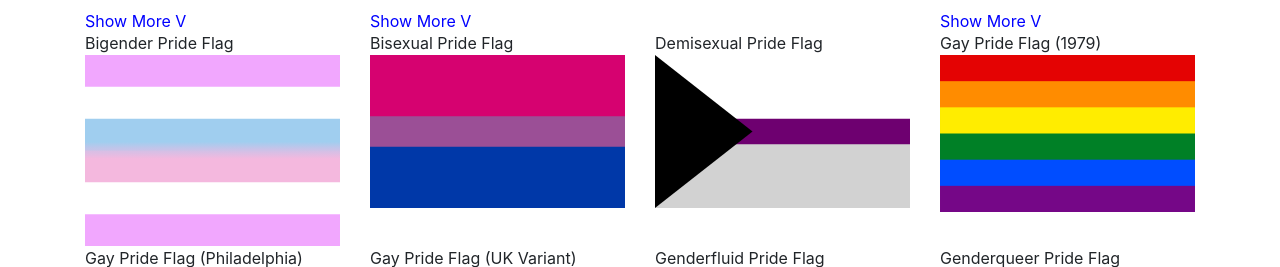
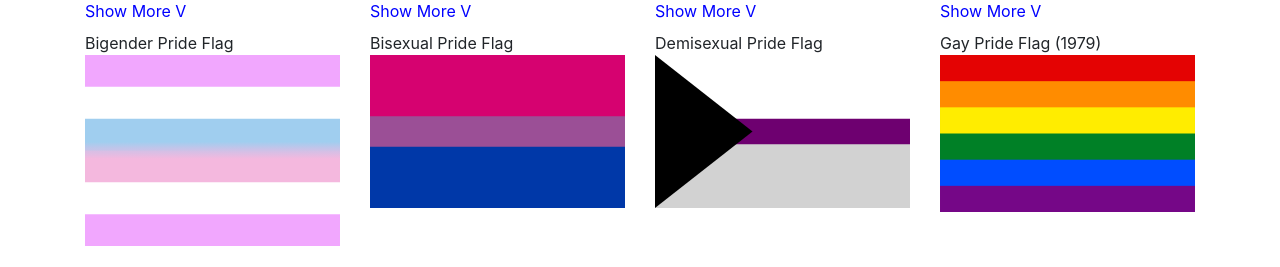
Before and after one commit to emily-noble/prideflagsearch, a Django app: page / in a window 1280 px wide. Shown: the part 554-821 px from the top of the page. Run offline with Django 3.2, Linux system fonts and the light colour scheme; some libraries are stand-ins or nearby versions.

Commit message:
improve position of show citation link

```diff
--- a/search/static/search/css/citation.css
+++ b/search/static/search/css/citation.css
@@ -1,19 +1,20 @@
 .flag-col {
     position: relative;
-}
-
-.citation-reveal {
-    padding-top: 0.5em;
+    padding-bottom: 2em;
 }
 
 .citation-reveal span{
     color: blue;
-    position: relative;
+}
+
+.citation-reveal {
+    position: absolute;
     bottom: 0;
-    padding-top: 1.5em;
+    height: 2em;
 }
 
 .jx-citation-row {
     background: white;
     min-height: 10em;
+    z-index: 100000;
 }
--- a/search/static/search/js/citations.js
+++ b/search/static/search/js/citations.js
@@ -1,18 +1,3 @@
-function fixShowMorePosition() {
-    const showMoreList = document.querySelectorAll(".citation-reveal span");
-
-    showMoreList.forEach((element) => {
-        let parent = element.closest(".flag-col");
-
-        let parentBottom = parent.getBoundingClientRect().bottom;
-        let elementBottom = element.getBoundingClientRect().bottom;
-
-        let offset = elementBottom - parentBottom;
-        element.style.position = "relative";
-        element.style.bottom = offset + "px";
-    });
-}
-
 function handleShowCitationEvent(flagData, event) {
     removeAllCitations();
     showCitation(flagData, event.target);
--- a/search/static/search/js/search.js
+++ b/search/static/search/js/search.js
@@ -132,8 +132,6 @@
     } else {
         resultsPlural.innerText = 's';
     }
-
-    fixShowMorePosition();
 }
 
 function wireEventHooks() {
```
